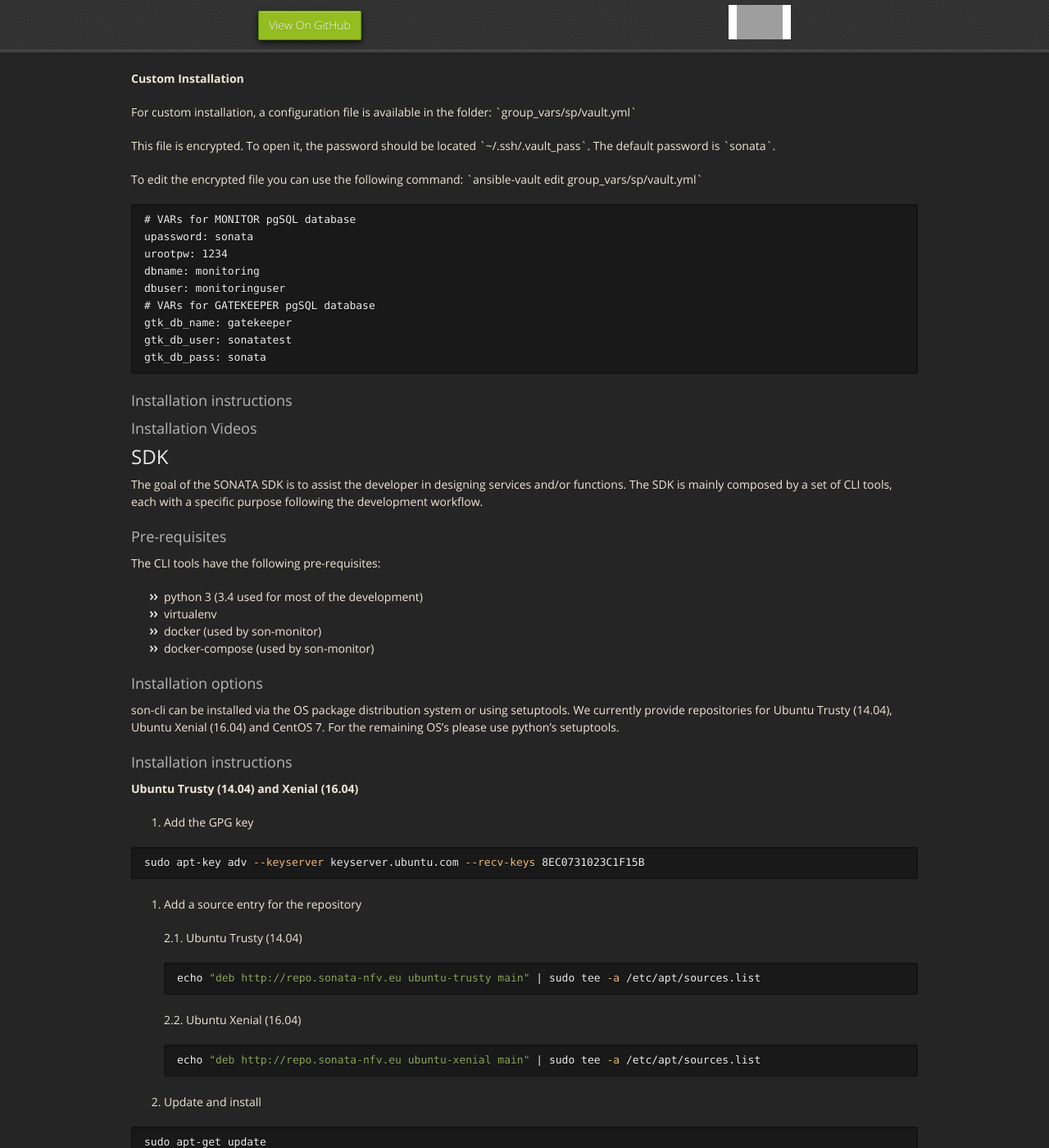
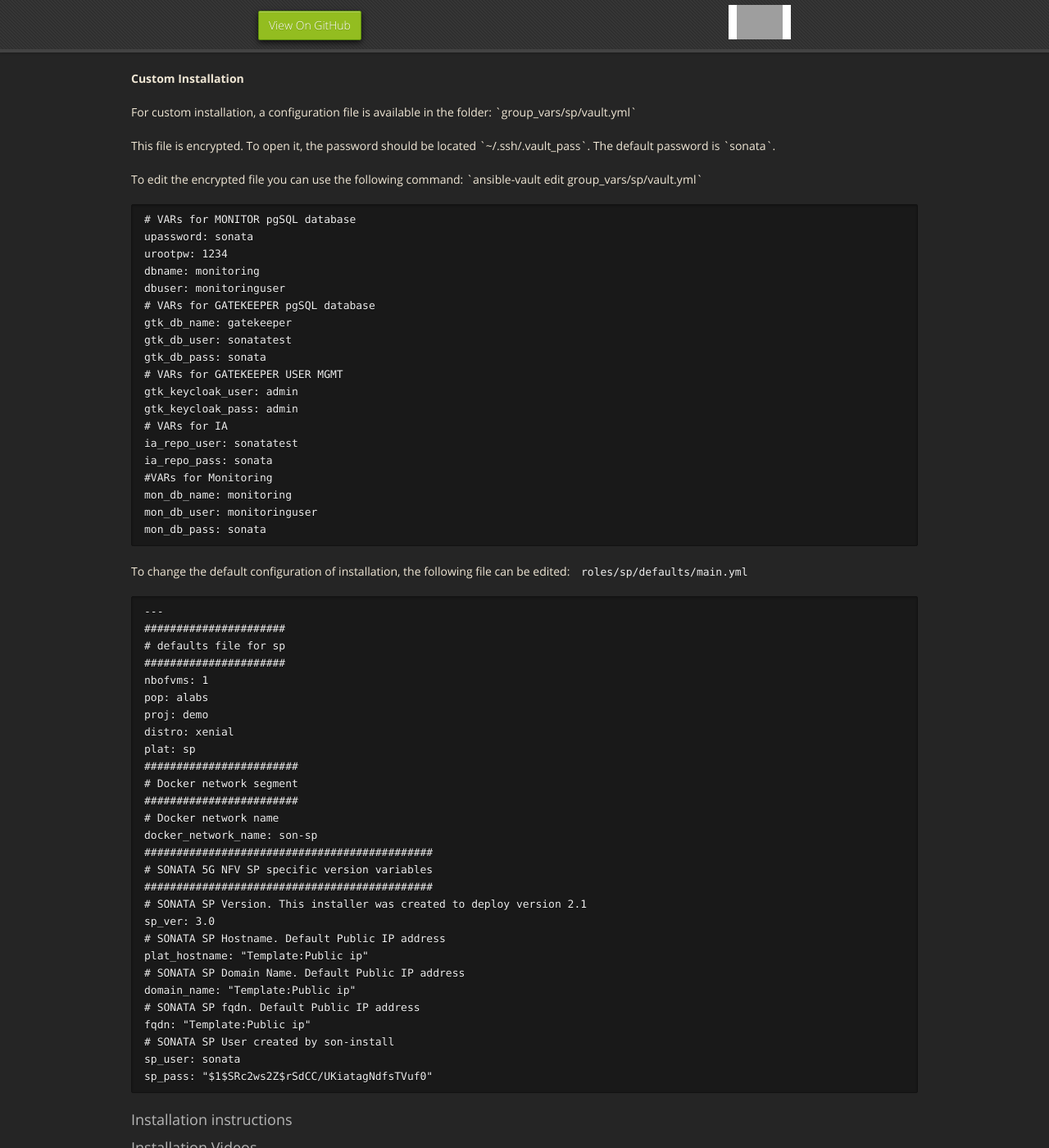
Before and after one commit to sonata-nfv/sonata-nfv.github.io, a Jekyll site: the page built from component_installation.md, in a window 1280 px wide and 1400 px high, scrolled down 987 px. Shown: the whole window at 82% size. Built offline with Jekyll 4.4.1, drawn with Linux system fonts in a browser that asks for light colours; nearby versions of some CDN libraries; grey boxes are pictures that could not be loaded.

````diff
--- a/component_installation.md
+++ b/component_installation.md
@@ -55,7 +55,52 @@ dbuser: monitoringuser
 gtk_db_name: gatekeeper
 gtk_db_user: sonatatest
 gtk_db_pass: sonata
+# VARs for GATEKEEPER USER MGMT
+gtk_keycloak_user: admin
+gtk_keycloak_pass: admin
+# VARs for IA
+ia_repo_user: sonatatest
+ia_repo_pass: sonata
+#VARs for Monitoring
+mon_db_name: monitoring
+mon_db_user: monitoringuser
+mon_db_pass: sonata
 ```
+
+To change the default configuration of installation, the following file can be edited: `roles/sp/defaults/main.yml`
+
+```
+---
+######################
+# defaults file for sp
+######################
+nbofvms: 1
+pop: alabs
+proj: demo
+distro: xenial
+plat: sp
+########################
+# Docker network segment
+########################
+# Docker network name
+docker_network_name: son-sp
+#############################################
+# SONATA 5G NFV SP specific version variables
+#############################################
+# SONATA SP Version. This installer was created to deploy version 2.1
+sp_ver: 3.0
+# SONATA SP Hostname. Default Public IP address
+plat_hostname: "Template:Public ip"
+# SONATA SP Domain Name. Default Public IP address
+domain_name: "Template:Public ip"
+# SONATA SP fqdn. Default Public IP address
+fqdn: "Template:Public ip"
+# SONATA SP User created by son-install
+sp_user: sonata
+sp_pass: "$1$SRc2ws2Z$rSdCC/UKiatagNdfsTVuf0"
+```
+
+
 
 ### Installation instructions
 
````
